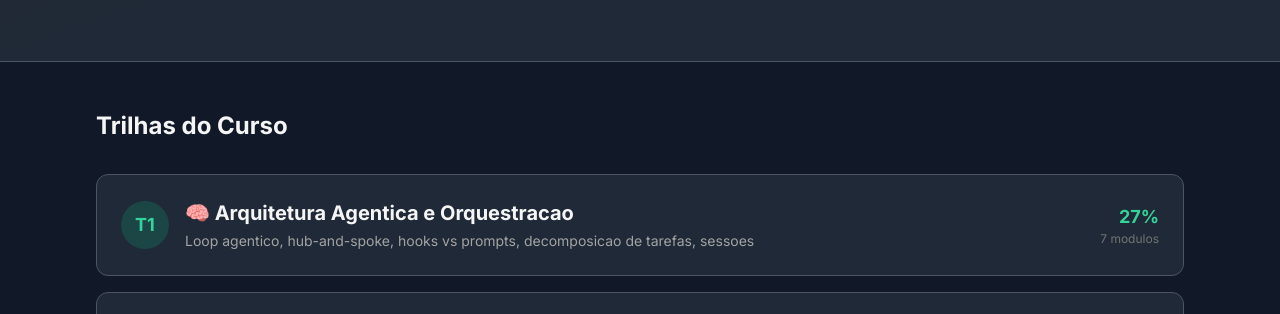
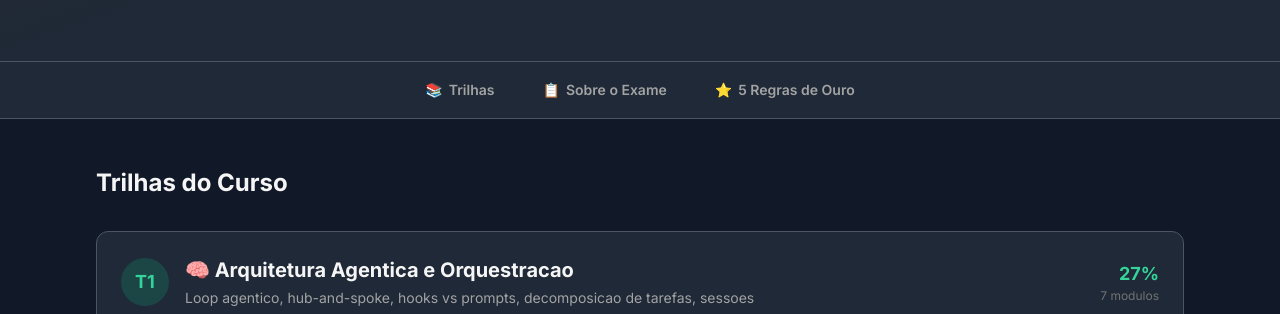
Before and after one commit to inematds/cca-q1, a plain HTML site: page index.html in a window 1280 px wide. Shown: the part 442-756 px from the top of the page. Drawn offline with nearby package versions, Linux system fonts and the light colour scheme.

Commit message:
adiciona navegacao por secoes no topo da pagina
Co-Authored-By: Claude Opus 4.6 <noreply@anthropic.com>

```diff
--- a/index.html
+++ b/index.html
@@ -20,6 +20,7 @@
   </script>
   <link href="https://fonts.googleapis.com/css2?family=Inter:wght@400;500;600;700;800&display=swap" rel="stylesheet">
   <style>
+    html { scroll-behavior: smooth; }
     body { font-family: 'Inter', sans-serif; }
     .dark body { background-color: #111827; }
 
@@ -169,9 +170,26 @@
     </div>
   </header>
 
+  <!-- SECTION NAV -->
+  <div class="bg-dark-800 border-b border-dark-600">
+    <div class="max-w-6xl mx-auto px-4 sm:px-6 lg:px-8">
+      <div class="flex items-center justify-center space-x-2 sm:space-x-6 py-3 overflow-x-auto">
+        <a href="#trilhas" class="flex items-center space-x-1.5 px-3 py-1.5 rounded-lg text-sm font-semibold text-neutral-400 hover:text-primary hover:bg-primary/10 transition-colors whitespace-nowrap">
+          <span>📚</span><span>Trilhas</span>
+        </a>
+        <a href="#exame" class="flex items-center space-x-1.5 px-3 py-1.5 rounded-lg text-sm font-semibold text-neutral-400 hover:text-primary hover:bg-primary/10 transition-colors whitespace-nowrap">
+          <span>📋</span><span>Sobre o Exame</span>
+        </a>
+        <a href="#regras" class="flex items-center space-x-1.5 px-3 py-1.5 rounded-lg text-sm font-semibold text-neutral-400 hover:text-primary hover:bg-primary/10 transition-colors whitespace-nowrap">
+          <span>⭐</span><span>5 Regras de Ouro</span>
+        </a>
+      </div>
+    </div>
+  </div>
+
   <!-- TRILHAS -->
   <main class="max-w-6xl mx-auto px-4 sm:px-6 lg:px-8 py-12">
-    <h2 class="text-2xl font-bold mb-8">Trilhas do Curso</h2>
+    <h2 id="trilhas" class="text-2xl font-bold mb-8 scroll-mt-28">Trilhas do Curso</h2>
 
     <div class="space-y-4">
 
@@ -263,7 +281,7 @@
     </div>
 
     <!-- Info Box -->
-    <div class="mt-12 bg-primary/10 rounded-xl border border-primary/40 p-6">
+    <div id="exame" class="mt-12 bg-primary/10 rounded-xl border border-primary/40 p-6 scroll-mt-28">
       <h3 class="text-lg font-semibold text-primary mb-3 flex items-center">
         <span class="mr-2">📋</span> Sobre o Exame
       </h3>
@@ -278,7 +296,7 @@
     </div>
 
     <!-- 5 Regras -->
-    <div class="mt-8 bg-dark-800 rounded-xl border border-dark-600 p-6">
+    <div id="regras" class="mt-8 bg-dark-800 rounded-xl border border-dark-600 p-6 scroll-mt-28">
       <h3 class="text-lg font-semibold mb-4 flex items-center">
         <span class="mr-2">⭐</span> As 5 Regras de Ouro
       </h3>
```
